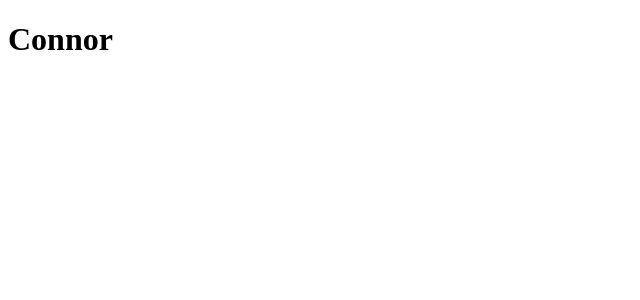
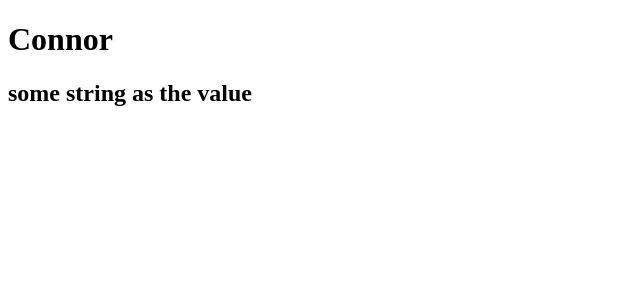
Before and after one commit to CCovington97/reacting-to-react, a React (Create React App) app: page / in a window 1280 px wide. Shown: the top 300 px of the page, without its empty margins (0-640 px from the left). Built offline with nearby package versions, Linux system fonts and the light colour scheme.

Commit message:
steps 4-6 completed

```diff
--- a/src/components/App.jsx
+++ b/src/components/App.jsx
@@ -5,13 +5,16 @@ class App extends Component {
         super(props);
 
         this.state = {
-
+            text: "some string as the value"
         }
     }
 
     render() {
         return (
-        <h1>{this.props.name}</h1>
+            <React.Fragment>
+                <h1>{this.props.name}</h1>
+                <h2>{this.state.text}</h2>
+            </React.Fragment>
         )
     }
 }
```
